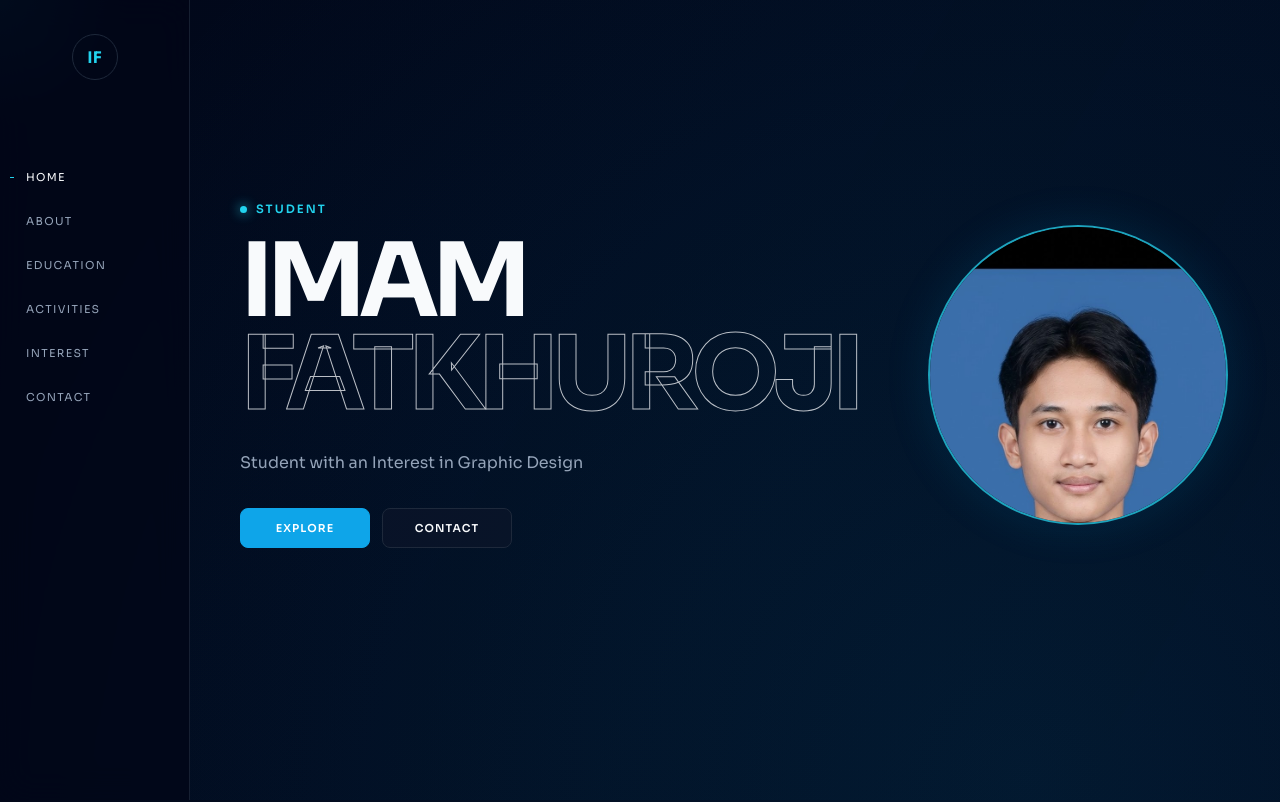
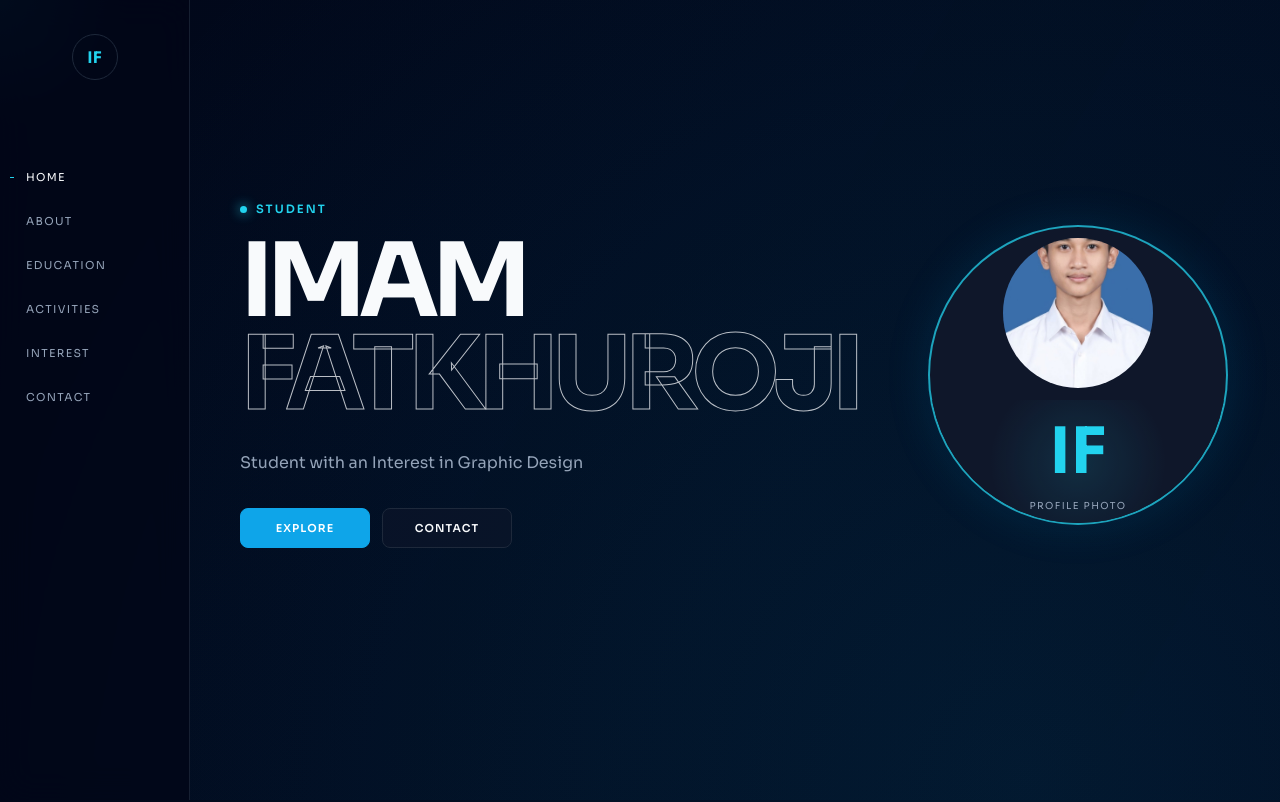
Before and after one commit to imunaxzy/cv1, a plain HTML site: page index.html in a window 1280 px wide. Shown: the top 802 px of the page. Drawn offline with nearby package versions, Linux system fonts and the light colour scheme.

Commit message:
Update index.html

```diff
--- a/index.html
+++ b/index.html
@@ -40,7 +40,7 @@ main{margin-left:var(--sidebar)}.section{width:min(1100px,calc(100% - 100px));mi
 <aside class="sidebar"><a class="brand" href="#home">IF</a><nav class="nav"><a class="nav-link active" href="#home">HOME</a><a class="nav-link" href="#about">ABOUT</a><a class="nav-link" href="#education">EDUCATION</a><a class="nav-link" href="#activities">ACTIVITIES</a><a class="nav-link" href="#interest">INTEREST</a><a class="nav-link" href="#contact">CONTACT</a></nav></aside>
 <button class="mobile-menu" id="mobileMenu" aria-label="Buka menu">☰</button>
 <main>
-<section class="section hero" id="home"><div class="hero-copy reveal"><p class="status"><span></span> STUDENT</p><h1>IMAM<br><span>FATKHUROJI</span></h1><p class="tagline">Student with an Interest in Graphic Design</p><div class="hero-actions"><a class="button primary" href="#about">EXPLORE</a><a class="button secondary" href="#contact">CONTACT</a></div></div><div class="hero-photo-wrap reveal"><div class="profile-photo"><img id="profileImage" src="imam.jpg" alt="Foto profil Imam Fatkhuroji"><div class="photo-placeholder" id="photoPlaceholder"><span>IF</span><small>PROFILE PHOTO</small></div></div><button class="change-photo hidden" id="changePhotoButton">CHANGE PHOTO</button><input class="hidden" id="photoInput" type="file" accept="image/*"></div></section>
+<section class="section hero" id="home"><div class="hero-copy reveal"><p class="status"><span></span> STUDENT</p><h1>IMAM<br><span>FATKHUROJI</span></h1><p class="tagline">Student with an Interest in Graphic Design</p><div class="hero-actions"><a class="button primary" href="#about">EXPLORE</a><a class="button secondary" href="#contact">CONTACT</a></div></div><div class="hero-photo-wrap reveal"><div class="profile-photo"><img id="profileImage" src="imam.jpg" alt="Foto profil Imam Fatkhuroji" style="width: 150px; height: 150px; border-radius: 50%; object-fit: cover; object-position: center; display: block; margin: 0 auto;"><div class="photo-placeholder" id="photoPlaceholder"><span>IF</span><small>PROFILE PHOTO</small></div></div><button class="change-photo hidden" id="changePhotoButton">CHANGE PHOTO</button><input class="hidden" id="photoInput" type="file" accept="image/*"></div></section>
 <section class="section" id="about"><div class="section-heading reveal"><span>01</span><h2>ABOUT ME</h2></div><div class="glass-card about-card reveal"><p>Saya adalah pelajar kelas XII di SMA Gunung Madu yang cukup mudah beradaptasi dan memiliki rasa tanggung jawab dalam menjalankan tugas. Saya memiliki ketertarikan pada bidang desain dan mulai mengembangkan kemampuan di bidang teknologi melalui pengalaman membuat website. Ke depannya, saya ingin melanjutkan pendidikan ke perguruan tinggi sekaligus mengembangkan kemampuan dan pengalaman di dunia kerja.</p><div class="facts"><div><span>STATUS</span><strong>Pelajar</strong></div><div><span>SCHOOL</span><strong>SMA Gunung Madu</strong></div><div><span>CLASS</span><strong>XII</strong></div><div><span>INTEREST</span><strong>Desain Grafis</strong></div></div></div></section>
 <section class="section" id="education"><div class="section-heading reveal"><span>02</span><h2>EDUCATION</h2></div><article class="education-card glass-card reveal"><p class="year">2024 — 2027</p><h3>SMA GUNUNG MADU</h3><p class="education-meta">IPA / IPS &nbsp;•&nbsp; Kelas XII</p><p class="location">Bandar Mataram, Lampung Tengah, Lampung</p></article></section>
 <section class="section" id="activities"><div class="section-heading reveal"><span>03</span><h2>EXPERIENCE &amp; ACTIVITIES</h2></div><div class="timeline"><article class="timeline-item reveal"><div class="timeline-dot"></div><div class="glass-card timeline-card"><p class="timeline-date">DESEMBER 2022 — 2024</p><h3>Persaudaraan Setia Hati Terate</h3><p>Anggota</p></div></article><article class="timeline-item reveal"><div class="timeline-dot"></div><div class="glass-card timeline-card"><p class="timeline-date">2023</p><h3>Ashabul Kahfi</h3><p>Anggota</p><p>Juara 1 Lomba Hadroh — Tingkat Perusahaan</p><p>PT Gunung Madu Plantation</p></div></article><article class="timeline-item reveal"><div class="timeline-dot"></div><div class="glass-card timeline-card"><p class="timeline-date">KELAS 9 SMP</p><h3>Wisuda Tahfiz Juz 30</h3><p>Mengikuti wisuda Tahfiz Juz 30.</p><p>SMP Satya Dharma Sudjana</p></div></article></div></section>
```
